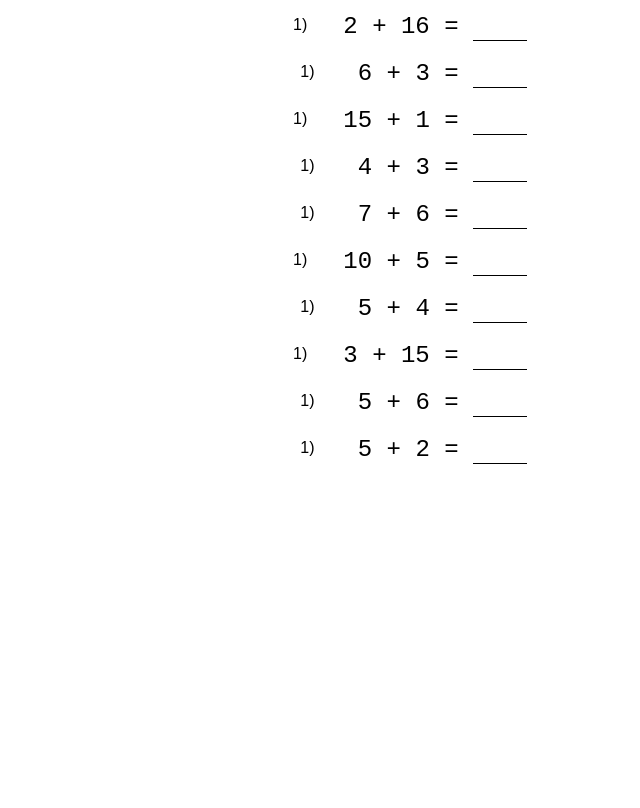
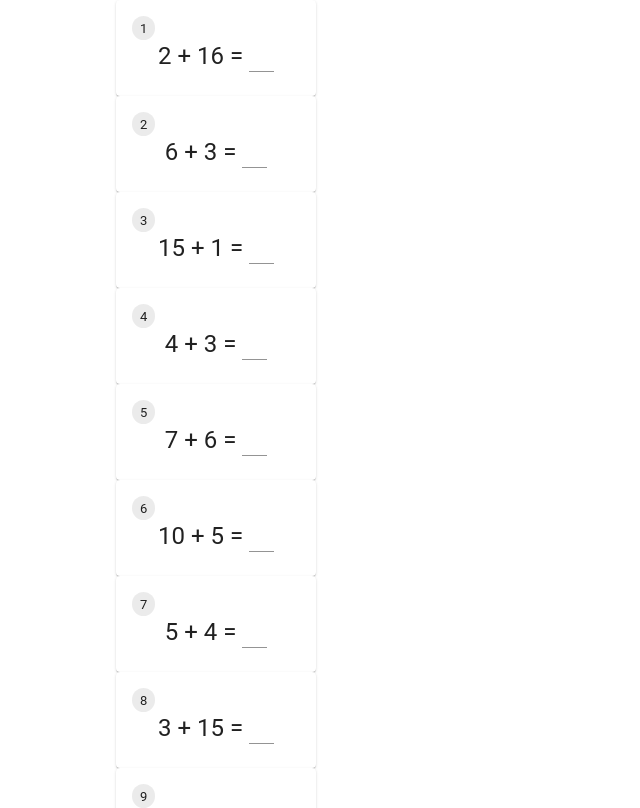
Before and after one commit to ntodorov/mathimagic, a React (Create React App) app: page / in a window 1280 px wide. Shown: the top 808 px of the page, without its empty margins (248-888 px from the left). Built offline with nearby package versions, Linux system fonts and the light colour scheme.

Commit message:
now using material-ui

```diff
--- a/package.json
+++ b/package.json
@@ -3,6 +3,10 @@
   "version": "0.1.0",
   "private": true,
   "dependencies": {
+    "@emotion/react": "^11.10.0",
+    "@emotion/styled": "^11.10.0",
+    "@mui/icons-material": "^5.10.3",
+    "@mui/material": "^5.10.2",
     "@testing-library/jest-dom": "^5.16.4",
     "@testing-library/react": "^13.3.0",
     "@testing-library/user-event": "^13.5.0",
--- a/public/index.html
+++ b/public/index.html
@@ -3,12 +3,11 @@
   <head>
     <meta charset="utf-8" />
     <link rel="icon" href="%PUBLIC_URL%/favicon.ico" />
-    <meta name="viewport" content="width=device-width, initial-scale=1" />
+
     <meta name="theme-color" content="#000000" />
-    <meta
-      name="description"
-      content="Web site created using create-react-app"
-    />
+    <meta name="description" content="Web site for learning math" />
+    <meta name="viewport" content="initial-scale=1, width=device-width" />
+
     <link rel="apple-touch-icon" href="%PUBLIC_URL%/logo192.png" />
     <!--
       manifest.json provides metadata used when your web app is installed on a
--- a/src/Equation.js
+++ b/src/Equation.js
@@ -1,40 +1,52 @@
-import React, { useState } from 'react';
-// import classnames from 'classnames';
+import * as React from 'react';
+import Box from '@mui/material/Box';
+import Card from '@mui/material/Card';
+import CardContent from '@mui/material/CardContent';
+import Typography from '@mui/material/Typography';
+import TextField from '@mui/material/TextField';
+import { Chip } from '@mui/material';
+import SentimentSatisfiedAltIcon from '@mui/icons-material/SentimentSatisfiedAlt';
+import SentimentDissatisfiedIcon from '@mui/icons-material/SentimentDissatisfied';
 
-import './Equation.css';
-
-const Equation = (props) => {
+export default function Equation(props) {
   const { eq } = props;
-  const [answer, setAnswer] = useState('');
-  const [correct, setCorrect] = useState('');
+  const [answer, setAnswer] = React.useState('');
+  const [error, setError] = React.useState(false);
 
   const handleChange = (e) => {
     setAnswer(e.target.value);
-    let label = '';
-    if (e.target.value) {
-      label = parseInt(e.target.value) === eq.solution ? 'Yes' : 'No';
-    }
-
-    setCorrect(label);
+    setError(parseInt(e.target.value) != eq.solution);
   };
 
   return (
-    <div className="card center eq">
-      <span className="index">{'1)'}</span>
-      <span className="right">
-        {eq.x} + {eq.y} ={' '}
-        <input
-          type="number"
-          className="answer"
-          value={answer}
-          onChange={handleChange}
-        ></input>{' '}
-        <span className={correct === 'No' ? 'error' : 'correct'}>
-          {correct}
-        </span>
-      </span>
-    </div>
+    <Box sx={{ minWidth: 190, maxWidth: 200 }}>
+      <Card>
+        <CardContent>
+          <Box sx={{ display: 'flex' }}>
+            <Chip label={eq.id} size="small" />
+          </Box>
+          <Typography variant="h5" component="div">
+            {eq.x} + {eq.y} ={' '}
+            <TextField
+              sx={{
+                width: 25,
+              }}
+              error={error}
+              variant="standard"
+              onChange={handleChange}
+            >
+              {answer}
+            </TextField>
+            {!answer ? (
+              ''
+            ) : error ? (
+              <SentimentDissatisfiedIcon color="success" />
+            ) : (
+              <SentimentSatisfiedAltIcon color="error" />
+            )}
+          </Typography>
+        </CardContent>
+      </Card>
+    </Box>
   );
-};
-
-export default Equation;
+}
--- a/src/EquationList.js
+++ b/src/EquationList.js
@@ -1,5 +1,6 @@
 import React from 'react';
 import Equation from './Equation';
+import Container from '@mui/material/Container';
 
 function getRandomInt(min, max) {
   min = Math.ceil(min);
@@ -34,8 +35,7 @@ const EquationList = (props) => {
     return list;
   };
 
-  // return <Carousel>rows()</Carousel>;
-  return <div>{rows()}</div>;
+  return <Container maxWidth="sm">{rows()}</Container>;
 };
 
 export default EquationList;
```
Also changed, not shown: public/manifest.json, src/Equation1.css (renamed from src/Equation.css), 1 other file (tests, documents, lock files or other folders).
